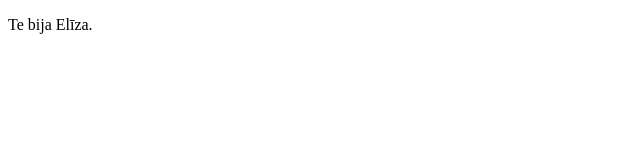
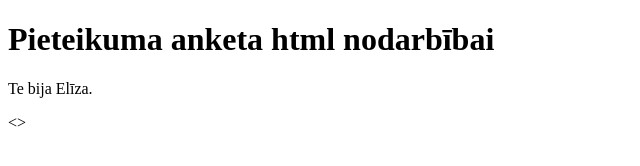
Before and after one commit to andrejsm2021/Tests-1, a plain HTML site: page pirmalapa.html in a window 1280 px wide. Shown: the whole page, without its empty margins (0-640 px from the left). Drawn offline with Linux system fonts and the light colour scheme.

Commit message:
Update pirmalapa.html

```diff
--- a/pirmalapa.html
+++ b/pirmalapa.html
@@ -7,8 +7,15 @@
     <title>Document</title>
 </head>
 <body>
+    <div>
+        <h1>
+            Pieteikuma anketa html nodarbībai
+        </h1>
+    </div>
     <p>
         Te bija Elīza.
     </p>
+    <form>
+        <>
 </body>
 </html>
```
